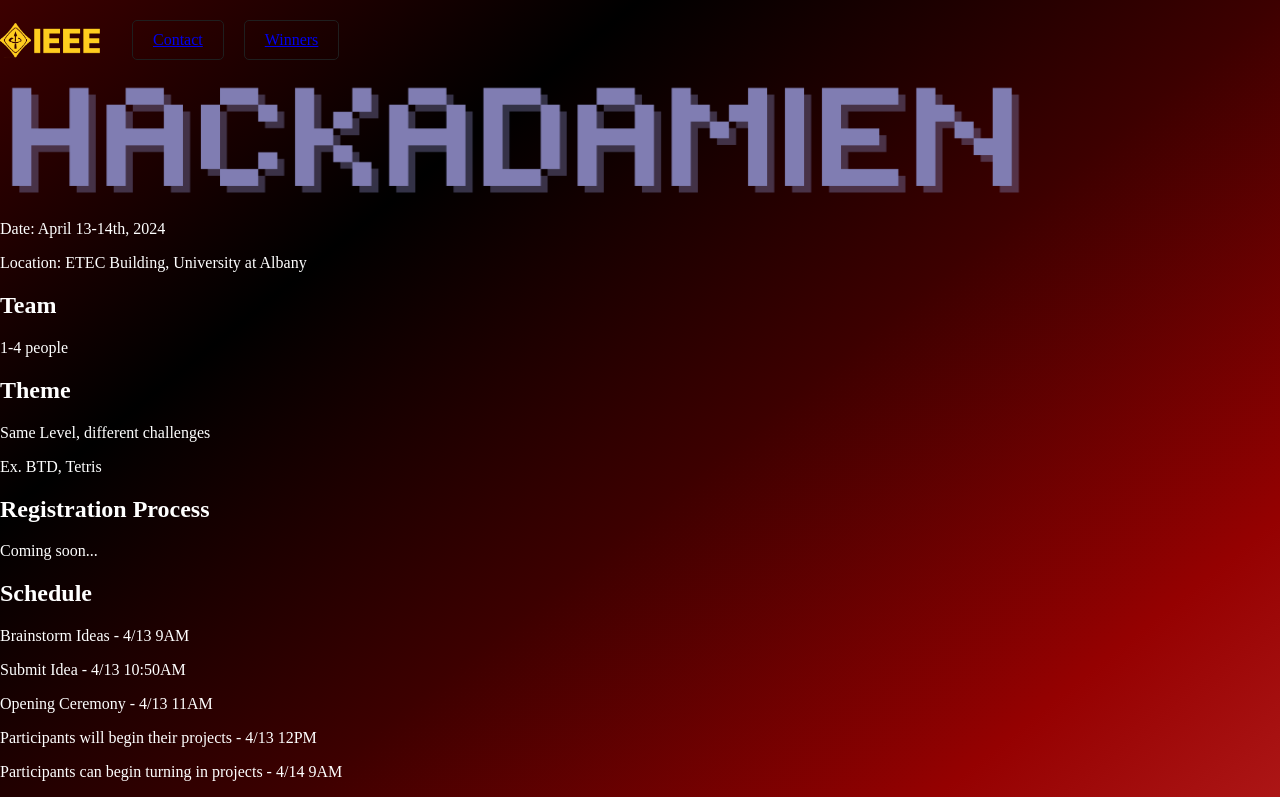
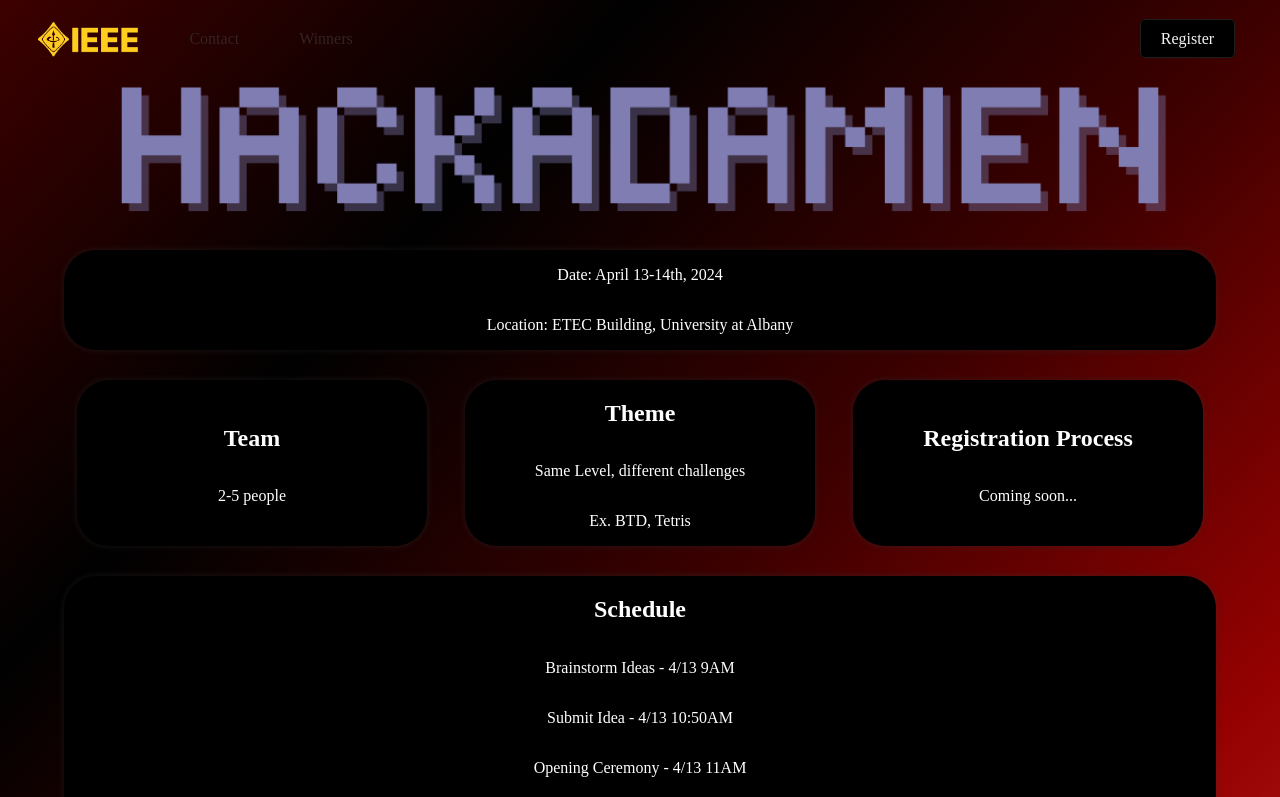
Before and after one commit to 10dine/UAlbany-IEEE-2024-Hackadamien, a SvelteKit app: page / in a window 1280 px wide. Shown: the top 797 px of the page. Built offline with nearby package versions, Linux system fonts and the light colour scheme.

Commit message:
Basic Website completed

```diff
--- a/src/app.html
+++ b/src/app.html
@@ -10,7 +10,7 @@
 				margin: 0;
 				/*background: #111111;*/
 				color: #ffffff;
-				background-image: linear-gradient(to bottom right, #3d0000, #000000, #3d0000, #950101, #b60303da);
+				background-image: linear-gradient(to bottom right, #3d0000, #010101, #3d0000, #950101, #b60303da);
 			}
 		</style>
 		<meta name="viewport" content="width=device-width, initial-scale=1" />%sveltekit.head%
--- a/src/routes/+page.svelte
+++ b/src/routes/+page.svelte
@@ -5,9 +5,12 @@
 
 <style>
     .HackathonImage{
-        width: 80%;
-        height: 120px;
+        width: 83%;
+        max-width: 100%;
+        height: auto;
         align-items: center;
+        display: block;
+        margin: 0 auto;
     }
 
     .Logo{
@@ -23,6 +26,7 @@
         background-color: rgba(0,0,0,0);
         padding-top: 20px;
         padding-bottom: 20px;
+        margin-left: 3%;
         text-align: left;
         display: flex;
         align-items: center;
@@ -44,13 +48,112 @@
         transition: color 0.3s, background-color 0.3s;
         margin-right: 20px;
         padding: 10px 20px;
+    }
+
+    .headersss:hover {
+        background-color: rgba(255, 255, 255, 0.05);
+    }
+
+    a {
+        color: #332323;
+        text-decoration: none;
+    }
+
+    .registration-button {
+        margin-right: 2%;
+        color: gray;
+    }
+
+    .registerheader {
+        color: white;
+        text-decoration: none;
+        transition: color 0.3s, background-color 0.3s;
+        background-color: #000000;
+        margin-right: 20px;
+        padding: 10px 20px;
         border: 1px solid #1f1f1f;
         border-radius: 5px;
     }
 
-    .headersss:hover {
+    .registerheader:hover {
         background-color: rgba(255, 255, 255, 0.1);
     }
+
+    .registerheader > a {
+        color: rgb(243, 243, 243);
+        text-decoration: none;
+    }
+
+    .container {
+        width: 90%;
+        height: auto;
+        perspective: 800px;
+        padding-top: 30px;
+        margin: 0 auto;
+        padding-right: 30px;
+        padding-left: 30px;
+    }
+
+    .card {
+        height: 100%;
+        width: 100%;
+        position: relative;
+        transform-style: preserve-3d;
+        border-radius: 2rem;
+        box-shadow: 0 0 5px 2px rgba(50, 50, 50, 0.25);
+        background-color: black;
+        display: flex;
+        align-items: center;
+        flex-direction: column;
+        justify-content: center;
+    }
+
+    .main-container {
+        display: flex;
+        justify-content: space-between;
+        margin-top: 30px;
+        padding-right: 40px;
+        padding-left: 40px;
+        margin-right: 18px;
+        margin-left: 18px
+    }
+
+    .team-container,
+    .theme-container,
+    .registration-container {
+        margin: 0 auto;
+        width: 30%;
+    }
+
+    @media screen and (max-width: 720px) {
+        .registration-button {
+            margin-right: 10px;
+        }
+
+        .HackathonImage {
+            width: 500px;
+            height: 120px;
+        }
+
+        .main-container {
+            padding: 0 0;
+            flex-wrap: wrap;
+        }
+
+        .team-container,
+        .theme-container,
+        .registration-container {
+            width: 90%;
+            margin: 0 auto;
+            margin-bottom: 20px;
+        }
+    }
+
+    .Discord {
+        color: rgb(253, 199, 199);
+        text-decoration: underline;
+    }
+
 </style>
 
 <main>
@@ -60,31 +163,42 @@
             <span class="headersss"><a href="/contact">Contact</a></span>
             <span class="headersss"><a href="/winners">Winners</a></span>
         </div>
+        <div class="registration-button">
+            <span class="registerheader"><a href="/">Register</a></span>
+        </div>
     </header>
     <div>
         <img class="HackathonImage" src="/hackadamien.png" alt="HACK-A-DAMIEN">
     </div>
-    <div class="background"></div>
-    <div>
+    <div class="container">
+        <div class="card">
             <p>Date: {date}</p>
             <p>Location: {location}</p>
         </div>
-    <div class="main">
-        <div id="Team">
+    </div>
+    <div class="main-container">
+        <div class="team-container">
+            <div class="card">
                 <h2>Team</h2>
-            <p>1-4 people</p>
+                <p>2-5 people</p>
             </div>
-        <div id="Theme">
+        </div>
+        <div class="theme-container">
+            <div class="card">
                 <h2>Theme</h2>
                 <p>Same Level, different challenges</p>
                 <p>Ex. BTD, Tetris</p>
             </div>
-        <div id="Registration Process">
+        </div>
+        <div class="registration-container">
+            <div class="card">
                 <h2>Registration Process</h2>
                 <p>Coming soon...</p>
             </div>
         </div>
-    <div class="Schedule">
+    </div>
+    <div class="container">
+        <div class="card" id="Schedule">
             <h2>Schedule</h2>
             <p>Brainstorm Ideas - 4/13 9AM</p>
             <p>Submit Idea - 4/13 10:50AM</p>
@@ -95,12 +209,17 @@
             <p>Final project due time - 4/14 12PM</p>
             <p>Presentation/Judging period - 4/14 1PM-3PM</p>
         </div>
-    <div class="Sponsors">
+    </div>
+    <div class="container">
+        <div class="card" id="Sponsors">
             <h2>Sponsors</h2>
             <p>College of Nanotechnology, Science, and Engineering (CNSE)</p>
         </div>
-    <div>
+    </div>
+    <div class="container">
         <h2>Communications</h2>
-        <p>Join the <a href="https://discord.gg/S5rjbnrPUK" target="_blank">Discord</a></p>
+        <p>Join the <a class="Discord" href="https://discord.gg/S5rjbnrPUK" target="_blank">Discord</a></p>
     </div>
+    <br />
+    <br />
 </main>
--- a/src/routes/contact/+page.svelte
+++ b/src/routes/contact/+page.svelte
@@ -1,12 +1,11 @@
 <style>
     .HackathonImage{
-        width: 80%;
-        height: 120px;
+        width: 83%;
+        max-width: 100%;
+        height: auto;
         align-items: center;
-    }
-
-    main {
-        padding: 20;
+        display: block;
+        margin: 0 auto;
     }
 
     .Logo{
@@ -14,10 +13,15 @@
         height: 35px;
     }
 
+    main {
+        padding: 20;
+    }
+
     header {
         background-color: rgba(0,0,0,0);
         padding-top: 20px;
         padding-bottom: 20px;
+        margin-left: 3%;
         text-align: left;
         display: flex;
         align-items: center;
@@ -39,12 +43,47 @@
         transition: color 0.3s, background-color 0.3s;
         margin-right: 20px;
         padding: 10px 20px;
+        /*
         border: 1px solid #1f1f1f;
         border-radius: 5px;
+        */
     }
 
     .headersss:hover {
-        background-color: rgba(255, 255, 255, 0.1);
+        background-color: rgba(255, 255, 255, 0.05);
+    }
+
+    a {
+        color: #332323;
+        text-decoration: none;
+    }
+
+    .emails {
+        color:rgb(227, 227, 227);
+    }
+
+    .container {
+        width: 90%;
+        height: auto;
+        perspective: 800px;
+        padding-top: 30px;
+        margin: 0 auto;
+        padding-right: 30px;
+        padding-left: 30px;
+    }
+
+    .card {
+        height: 100%;
+        width: 100%;
+        position: relative;
+        transform-style: preserve-3d;
+        border-radius: 2rem;
+        box-shadow: 0 0 5px 2px rgba(50, 50, 50, 0.25);
+        background-color: black;
+        display: flex;
+        align-items: center;
+        flex-direction: column;
+        justify-content: center;
     }
 </style>
 <main>
@@ -58,8 +97,9 @@
     <div>
         <img class="HackathonImage" src="/hackadamien.png" alt="HACK-A-DAMIEN">
     </div>
-    <div class="background"></div>
-    <div class="main">
+    <div class="container">
+        <div class="card">
+            <h1>Contact Information</h1>
             <div>
                 <span>We have a dedicated team ready to answer all your questions</span>
                 <span>Please feel free to join the IEEE Hackadamien discord server for any questions and concerns</span>
@@ -67,8 +107,9 @@
             </div>
             <div>
                 Please feel free to reach out Vincent Jiang or Ishtyaq Khan for any questions via email.
-            <p><a href="mailto:ikhan4@albany.edu" target="_blank">Ishtyaq Khan</a>(Chair of the IEEE): ikhan4@albany.edu</p>
-            <p><a href="mailto:vjiang@albany.edu" target="_blank">Vincent Jiang</a>(Director of CS Affairs): vjiang@albany.edu</p>
+                <p><a class="emails" href="mailto:ikhan4@albany.edu" target="_blank">Ishtyaq Khan</a> (Chair of the IEEE): ikhan4@albany.edu</p>
+                <p><a class="emails" href="mailto:vjiang@albany.edu" target="_blank">Vincent Jiang</a> (Director of CS Affairs): vjiang@albany.edu</p>
+            </div>
         </div>
     </div>
     <!-- Temp solution to color Distortion -->
@@ -99,19 +140,4 @@
     <br />
     <br />
     <br />
-    <br />
-    <br />
-    <br />
-    <br />
-    <br />
-    <br />
-    <br />
-    <br />
-    <br />
-    <br />
-    <br />
-    <br />
-    <br />
-    <br />
-    <br />
 </main>
--- a/src/routes/winners/+page.svelte
+++ b/src/routes/winners/+page.svelte
@@ -1,12 +1,11 @@
 <style>
     .HackathonImage{
-        width: 80%;
-        height: 120px;
+        width: 83%;
+        max-width: 100%;
+        height: auto;
         align-items: center;
-    }
-
-    main {
-        padding: 20;
+        display: block;
+        margin: 0 auto;
     }
 
     .Logo{
@@ -14,10 +13,15 @@
         height: 35px;
     }
 
+    main {
+        padding: 20;
+    }
+
     header {
         background-color: rgba(0,0,0,0);
         padding-top: 20px;
         padding-bottom: 20px;
+        margin-left: 3%;
         text-align: left;
         display: flex;
         align-items: center;
@@ -39,11 +43,43 @@
         transition: color 0.3s, background-color 0.3s;
         margin-right: 20px;
         padding: 10px 20px;
+        /*
         border: 1px solid #1f1f1f;
         border-radius: 5px;
+        */
     }
+
     .headersss:hover {
-        background-color: rgba(255, 255, 255, 0.1);
+        background-color: rgba(255, 255, 255, 0.05);
+    }
+
+    a {
+        color: #332323;
+        text-decoration: none;
+    }
+
+    .container {
+        width: 90%;
+        height: auto;
+        perspective: 800px;
+        padding-top: 30px;
+        margin: 0 auto;
+        padding-right: 30px;
+        padding-left: 30px;
+    }
+
+    .card {
+        height: 100%;
+        width: 100%;
+        position: relative;
+        transform-style: preserve-3d;
+        border-radius: 2rem;
+        box-shadow: 0 0 5px 2px rgba(50, 50, 50, 0.25);
+        background-color: black;
+        display: flex;
+        align-items: center;
+        flex-direction: column;
+        justify-content: center;
     }
 </style>
 <main>
@@ -57,10 +93,11 @@
     <div>
         <img class="HackathonImage" src="/hackadamien.png" alt="HACK-A-DAMIEN">
     </div>
-    <div class="background"></div>
-    <div class="main">
-        <h1>Welcome to the Winner's page</h1>
-        <p>The winners of each category will be posted shortly after the Hack-A-Damien is over</p>
+    <div class="container">
+        <div class="card">
+            <h1>Welcome to the Winner's page</h1>
+            <p>The winners of each category will be posted shortly after the Hack-A-Damien is over</p>
+        </div>
     </div>
     <!--Temp solution to color Distortion-->
     <br />
```
Lines whose indentation alone changed are shown as unchanged.
